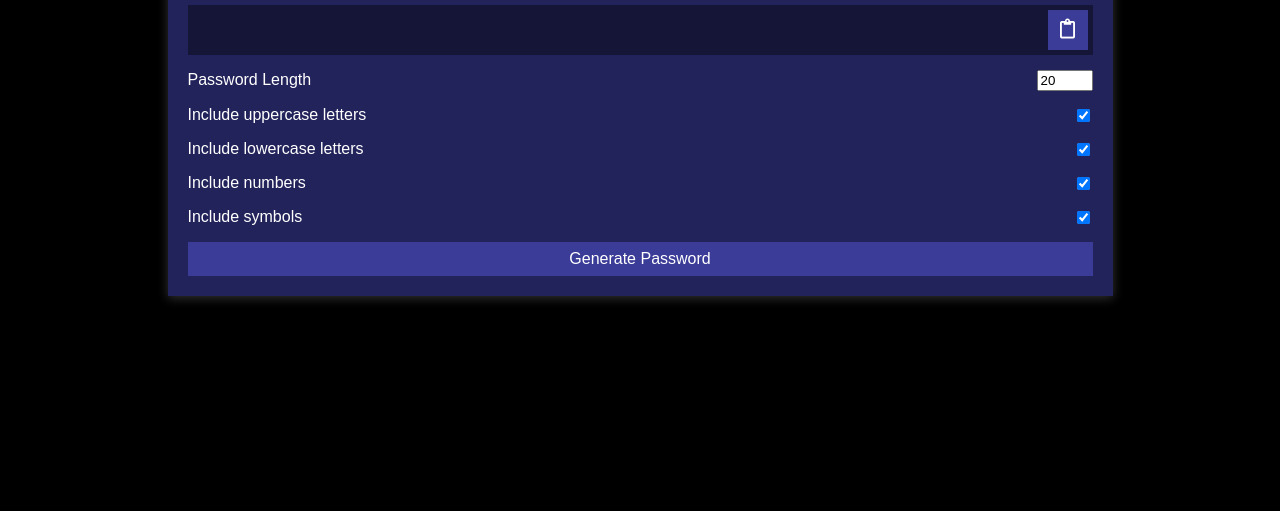
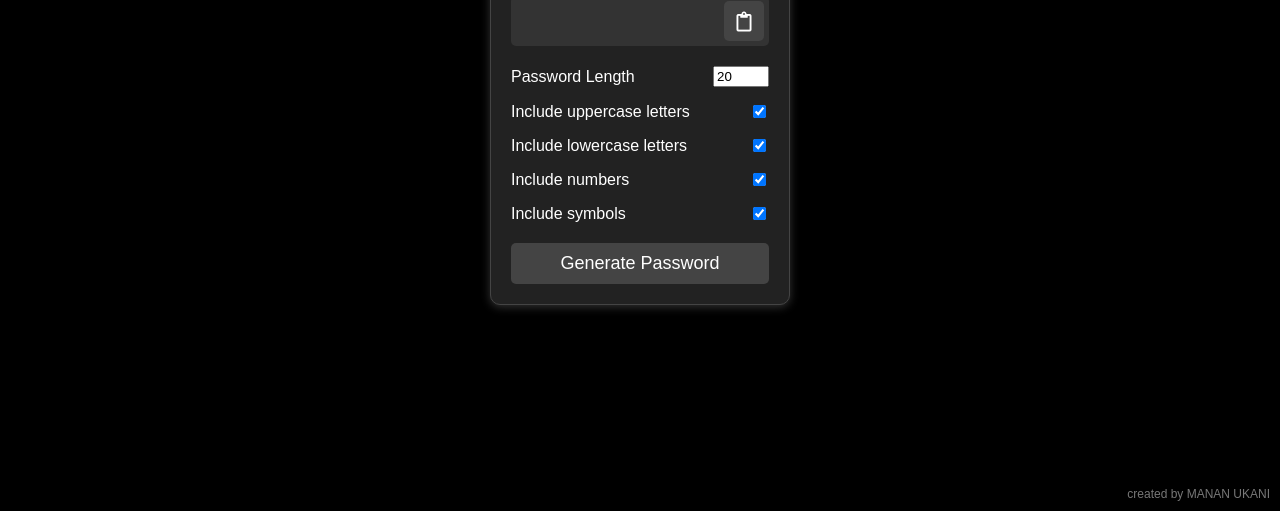
Before and after one commit to MananUkani/pass_gen, a plain HTML site: page index.html in a window 1280 px wide. Shown: the part 289-800 px from the top of the page. Drawn offline with Linux system fonts and the light colour scheme; a web font is replaced by a local one.

Commit message:
Update index.html

```diff
--- a/index.html
+++ b/index.html
@@ -3,9 +3,78 @@
   <head>
     <meta charset="UTF-8" />
     <meta name="viewport" content="width=device-width, initial-scale=1.0" />
-    <link rel="stylesheet" href="https://cdnjs.cloudflare.com/ajax/libs/font-awesome/5.14.0/css/all.min.css" integrity="sha512-1PKOgIY59xJ8Co8+NE6FZ+LOAZKjy+KY8iq0G4B3CyeY6wYHN3yt9PW0XpSriVlkMXe40PTKnXrLnZ9+fkDaog==" crossorigin="anonymous" />
+    <link
+      rel="stylesheet"
+      href="https://cdnjs.cloudflare.com/ajax/libs/font-awesome/5.14.0/css/all.min.css"
+      integrity="sha512-1PKOgIY59xJ8Co8+NE6FZ+LOAZKjy+KY8iq0G4B3CyeY6wYHN3yt9PW0XpSriVlkMXe40PTKnXrLnZ9+fkDaog=="
+      crossorigin="anonymous"
+    />
     <link rel="stylesheet" href="style.css" />
     <title>Password Generator</title>
+    <style>
+      body {
+        margin: 0;
+        font-family: Arial, sans-serif;
+        background-color: black;
+        color: white;
+        display: flex;
+        flex-direction: column;
+        justify-content: center;
+        align-items: center;
+        height: 100vh;
+        position: relative;
+      }
+      .container {
+        text-align: center;
+        padding: 20px;
+        border: 1px solid #444;
+        border-radius: 10px;
+        background-color: #222;
+        width: 300px;
+      }
+      .result-container {
+        display: flex;
+        justify-content: space-between;
+        align-items: center;
+        background-color: #333;
+        border-radius: 5px;
+        padding: 10px;
+        margin-bottom: 20px;
+      }
+      .result-container span {
+        flex-grow: 1;
+        text-align: left;
+        font-size: 18px;
+      }
+      .btn {
+        background-color: #444;
+        color: white;
+        border: none;
+        border-radius: 5px;
+        padding: 10px;
+        cursor: pointer;
+      }
+      .btn-large {
+        width: 100%;
+        font-size: 18px;
+      }
+      .settings {
+        margin-bottom: 20px;
+      }
+      .setting {
+        margin-bottom: 10px;
+        display: flex;
+        justify-content: space-between;
+        align-items: center;
+      }
+      .footer {
+        position: absolute;
+        bottom: 10px;
+        right: 10px;
+        font-size: 12px;
+        color: #777;
+      }
+    </style>
   </head>
   <body>
     <div class="container">
@@ -43,6 +112,9 @@
         Generate Password
       </button>
     </div>
+    <div class="footer">
+      created by MANAN UKANI
+    </div>
     <script src="script.js"></script>
   </body>
 </html>
```
